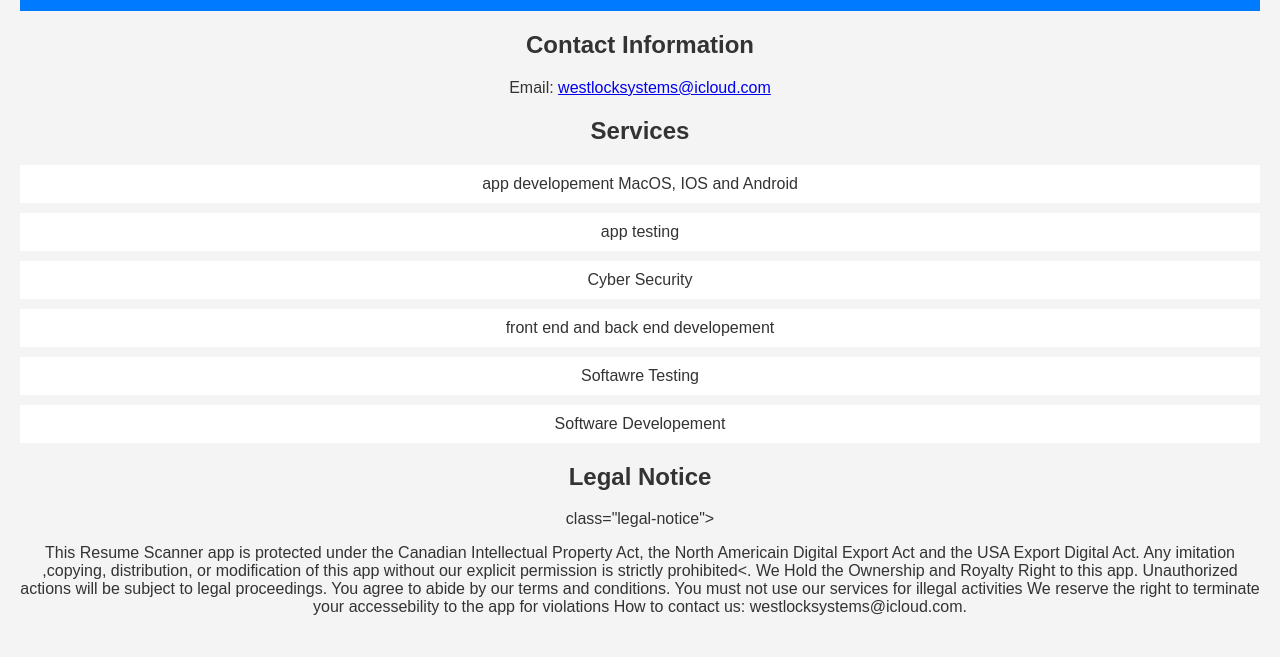
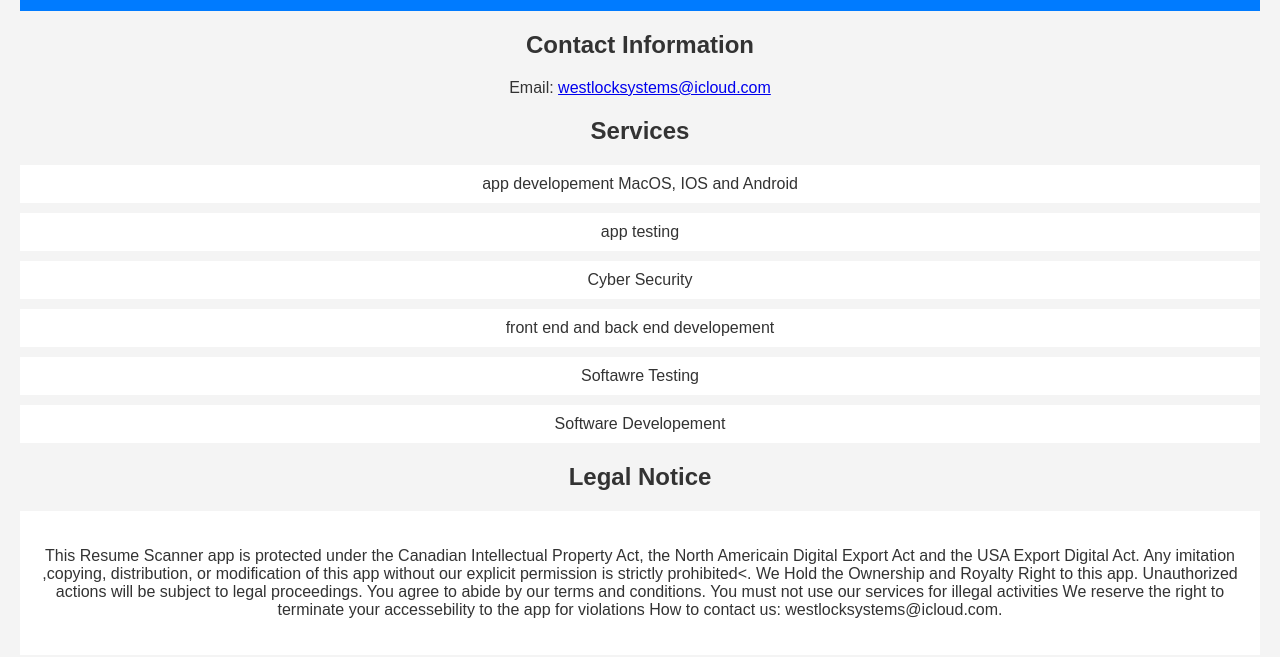
Before and after one commit to Benbm24/westlockos, a plain HTML site: page index.html in a window 1280 px wide. Shown: the part 109-766 px from the top of the page. Drawn offline with Linux system fonts and the light colour scheme.

Commit message:
Update index.html

```diff
--- a/index.html
+++ b/index.html
@@ -63,7 +63,7 @@
            <li> Software Developement</li>
          </ul>
         <h2>Legal Notice</h2>
-        <div> class="legal-notice">
+        <div class="legal-notice">
          <p>This Resume Scanner app is protected under the Canadian Intellectual Property Act, the North Americain Digital Export Act and
          the USA Export Digital Act. Any imitation ,copying, distribution, or modification of this app without our explicit permission is
          strictly prohibited<. We Hold the Ownership and Royalty Right to this app.
```
